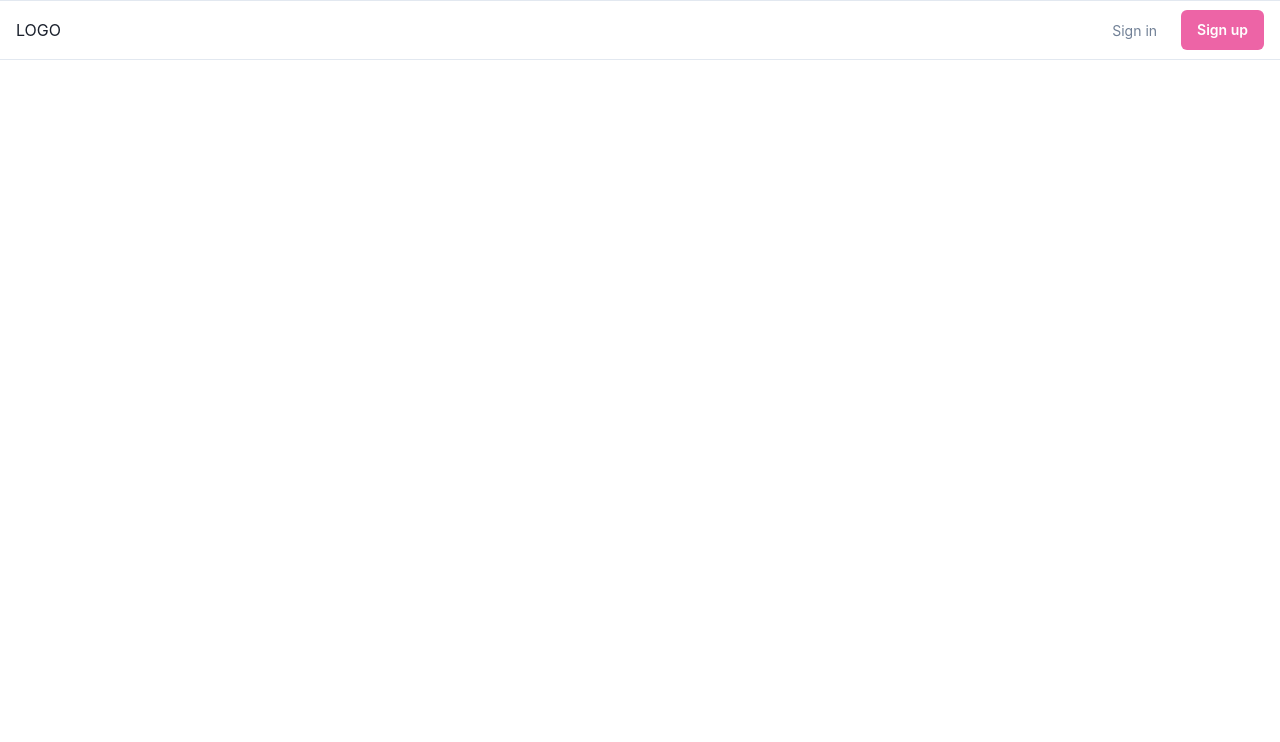
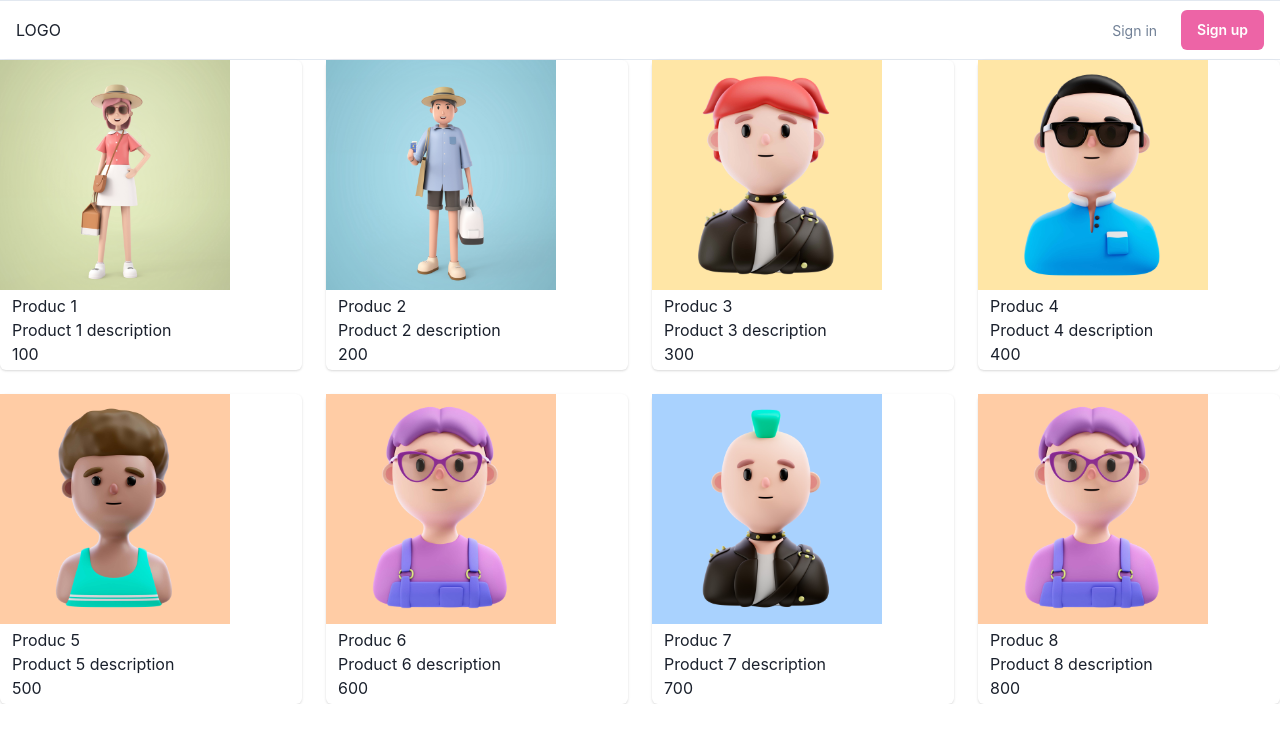
Before and after one commit to jesualujan/g25-web-a, a Next.js app in the folder ecommerce-full-stack/: page / in a window 1280 px wide. Shown: the top 742 px of the page. Built offline with nearby package versions, Linux system fonts and the light colour scheme.

Commit message:
✨ Importamos el componente Products

```diff
--- a/ecommerce-full-stack/pages/index.js
+++ b/ecommerce-full-stack/pages/index.js
@@ -1,10 +1,12 @@
 import Layout from "../components/Layout"
+import { Image } from "@chakra-ui/react"
+import Products from "../components/Products"
 
 export default function Home() {
   return (
     <>
       <Layout>
-
+        <Products/>
       </Layout>
     </>
   )
```
